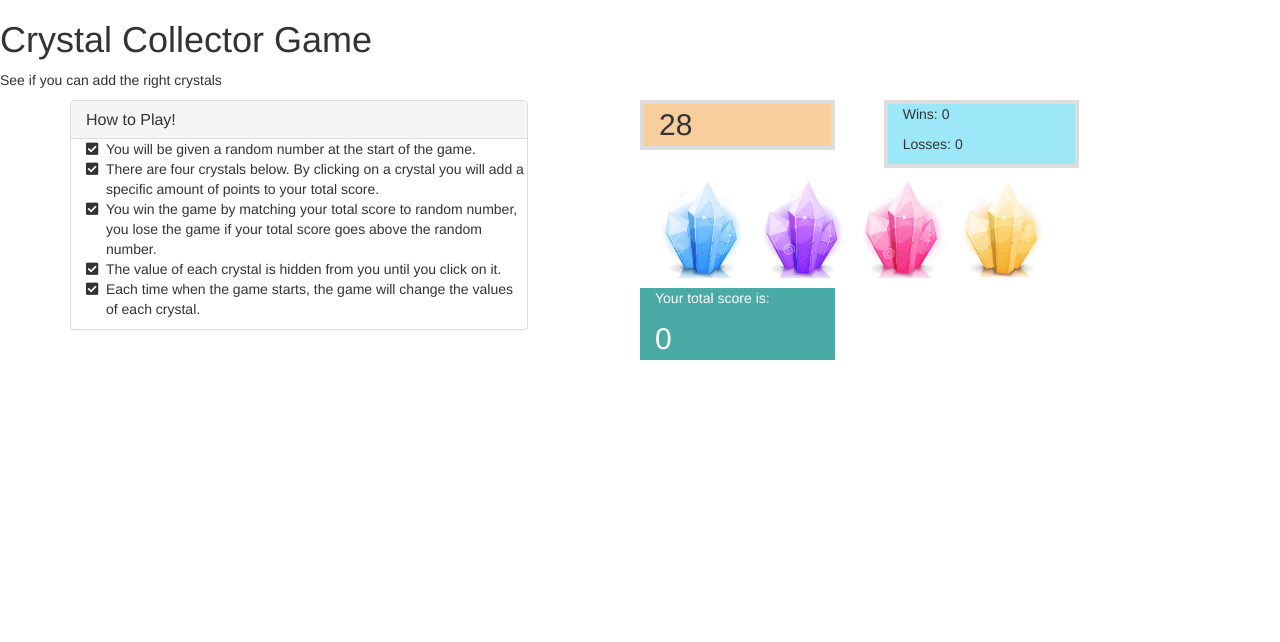
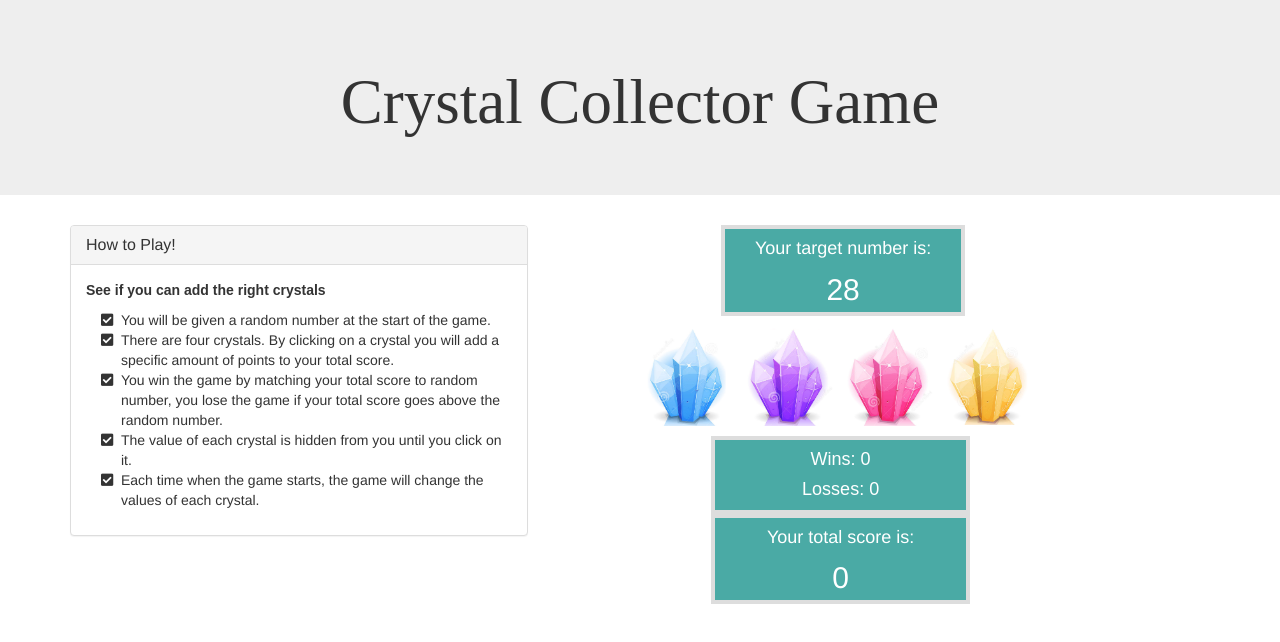
Before and after one commit to kathyboilek/unit-4-game, a plain HTML site: page index.html in a window 1280 px wide. Drawn offline with nearby package versions, Linux system fonts and the light colour scheme; a web font is replaced by a local one.

Commit message:
tweaked code and css

```diff
--- a/assets/css/style.css
+++ b/assets/css/style.css
@@ -3,19 +3,43 @@ body {
 	padding: 0px;
 }
 
+h1{
+    font-family: 'Cormorant Unicase', serif;
+    text-align: center;
+}
+
+p{
+    font-family: Arial, Helvetica, sans-serif;
+    font-size: 14px;
+}
+
+/* .glyph-icon svg {
+    width:16px;
+    height:16px;
+    }
+
+.si-glyph * {
+    fill: purple;
+    } */
+
 .target-number {
-	font-size: 30px;
-	background-color: #F8CF9C;
+    font-size: 30px;
+    color: white;
+	background-color: #4aaaa5;
 	border-style: solid;
 	border-color: #ddd;
-	border-width: 4px;
+    border-width: 4px;
+    text-align: center;
 }
 
 .win-lose-counter {
-	background-color: #9CE7F8;
+    color: white;
+    font-family: Arial, Helvetica, sans-serif;
+	background-color: #4aaaa5;
 	border-style: solid;
 	border-color: #ddd;
-	border-width: 4px;
+    border-width: 4px;
+    text-align: center;
 }
 
 .crystal-images {
@@ -25,11 +49,15 @@ body {
 
 .total-score {
 	color: white;
-	background-color: #4aaaa5;
+    background-color: #4aaaa5;
+	border-style: solid;
+	border-color: #ddd;
+	border-width: 4px;
 }
 
 .score-number {
 	color: white;
 	background-color: #4aaaa5;
-	font-size: 30px;
+    font-size: 30px;
+    text-align: center;
 }
--- a/assets/javascript/game.js
+++ b/assets/javascript/game.js
@@ -28,9 +28,9 @@ var images = [
 	}
 
 	function resetHTML () {
-		$(".target-number").html(targetNumber);
-		$(".win-lose-counter").html("<p>Wins: " + wins + "</p>" + "<p>Losses: " + losses + "</p>");
-		$(".score-number").html(counter);
+		$(".target-number").html("<h4>Your target number is:</h4>" + targetNumber);
+		$(".win-lose-counter").html("<h4>Wins: " + wins + "</h4>" + "<h4>Losses: " + losses + "</h4>");
+		$(".score-number").html("<h4>Your total score is:</h4>" + counter);
 		$(".crystal-images").empty();
 	}
 
--- a/index.html
+++ b/index.html
@@ -7,26 +7,34 @@
 	<!--Reset CSS-->
 	<link rel="stylesheet" type="text/css" href="assets/css/reset.css">
 
-	<!-- jQuery Library -->
-    <script src="https://cdnjs.cloudflare.com/ajax/libs/jquery/3.3.1/jquery.min.js"></script>
-
 	<!-- Latest compiled and minified CSS -->
 	<link rel="stylesheet" href="https://maxcdn.bootstrapcdn.com/bootstrap/3.3.6/css/bootstrap.min.css" integrity="sha384-1q8mTJOASx8j1Au+a5WDVnPi2lkFfwwEAa8hDDdjZlpLegxhjVME1fgjWPGmkzs7" crossorigin="anonymous">
 
 	<!--FontAwseome CSS-->
 	<link rel="stylesheet" href="https://use.fontawesome.com/releases/v5.0.13/css/all.css" integrity="sha384-DNOHZ68U8hZfKXOrtjWvjxusGo9WQnrNx2sqG0tfsghAvtVlRW3tvkXWZh58N9jp" crossorigin="anonymous">
 
+	<!--Google Font-->
+	<link href="https://fonts.googleapis.com/css?family=Cormorant+Unicase" rel="stylesheet">
+
 	<!--CSS Style-->
-    <link rel="stylesheet" type="text/css" href="assets/css/style.css">
+	<link rel="stylesheet" type="text/css" href="assets/css/style.css">
+
+	<!-- jQuery Library -->
+	<script src="https://cdnjs.cloudflare.com/ajax/libs/jquery/3.3.1/jquery.min.js"></script>
+
+	<!-- js for icon
+	<script src="https://raw.githubusercontent.com/frexy/svg-icon-webcomponent/master/build/iconwc.js"></script> -->
+
+
 </head>
 <body>
 
-
-<div class="hero-unit">
-	<h1>Crystal Collector Game</h1>
-	<p>See if you can add the right crystals</p>
-  </div>
-
+<div class="jumbotron jumbotron-fluid">
+	<div class="container">
+		<!-- <svg-icon><src href="sprite.svg#si-glyph-diamond" /></svg-icon> -->
+		<h1 class="display-4">Crystal Collector Game</h1>
+	</div>
+</div>
 <div class="container">
 	<div class="row">
 		<div class="col-md-5">
@@ -34,10 +42,12 @@
 				<div class="panel-heading">
 	            	<h3 class="panel-title">How to Play!</h3>
 	          	</div>
-	          	<div>
+	          	<div class="panel-body">
+					<p><Strong>See if you can add the right crystals</Strong></p>
+
                     <ul class="fa-ul">
                         <li><span class="fa-li"><i class="fas fa-check-square"></i></span>You will be given a random number at the start of the game. </span></li>
-                        <li><span class="fa-li"><i class="fas fa-check-square"></i></span>There are four crystals below.  By clicking on a crystal you will add a specific amount of points to your total score.</li>
+                        <li><span class="fa-li"><i class="fas fa-check-square"></i></span>There are four crystals.  By clicking on a crystal you will add a specific amount of points to your total score.</li>
 						<li><span class="fa-li"><i class="fas fa-check-square"></i></span>You win the game by matching your total score to random number, you lose the game if your total score goes above the random number.</li>
 						<li><span class="fa-li"><i class="fas fa-check-square"></i></span>The value of each crystal is hidden from you until you click on it.</li>
 						<li><span class="fa-li"><i class="fas fa-check-square"></i></span>Each time when the game starts, the game will change the values of each crystal.</li>
@@ -45,29 +55,24 @@
 				</div>
 			</div>
 		</div>
-		<div class="col-md-1">
-		</div>
-		<div class="col-md-6">
+		<div class="col-md-1"></div>
+		<div class="col-md-5">
 			<div class="row">
-				<div class="col-md-4 target-number">
+				<div class="col-md-2"></div>
+				<div class="col-md-6 target-number">
+					<div class="target-number"></div>
 				</div>
-				<div class="col-md-1"></div>
-				<div class="col-md-4 win-lose-counter">
-				</div>
+			<div class="row">
+				<div class="col-md-12 crystal-images"></div>
 			</div>
 			<div class="row">
-				<div class="col-md-12 crystal-images">
-				</div>
+				<div class="col-md-2"></div>
+				<div class="col-md-6 win-lose-counter"></div>
 			</div>
 			<div class="row">
-				<div class="col-md-4 total-score">
-					<p>
-						Your total score is:
-					</p>
-				</div>
-			</div>
-			<div class="row">
-				<div class="col-md-4 score-number">
+				<div class="col-md-2"></div>
+				<div class="col-md-6 total-score">
+					<div class="score-number"></div>
 				</div>
 			</div>
 		</div>
```
Also changed, not shown: assets/images/download.svg (added), sprite.svg (added).
